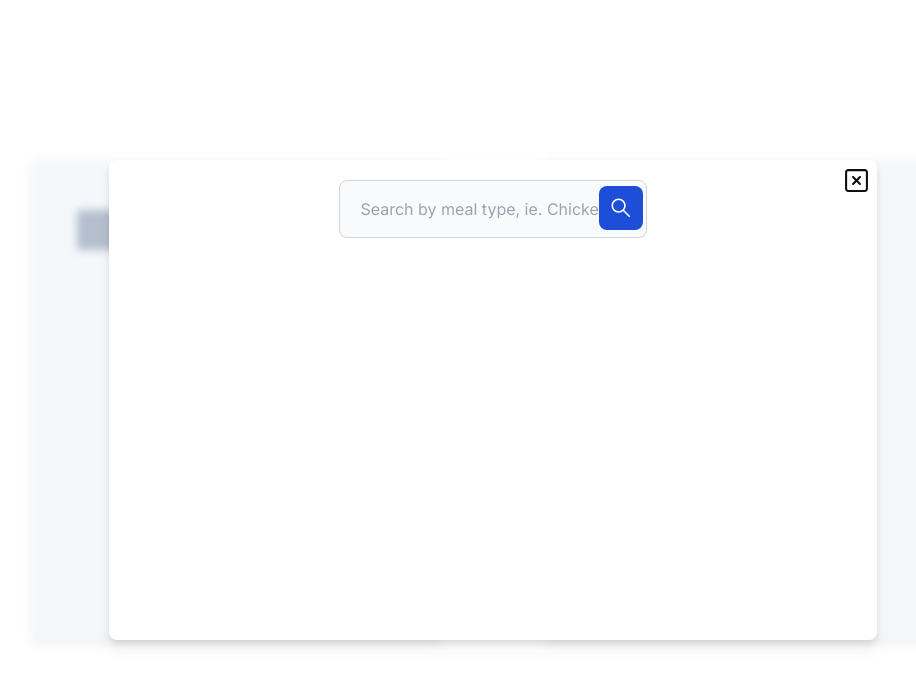
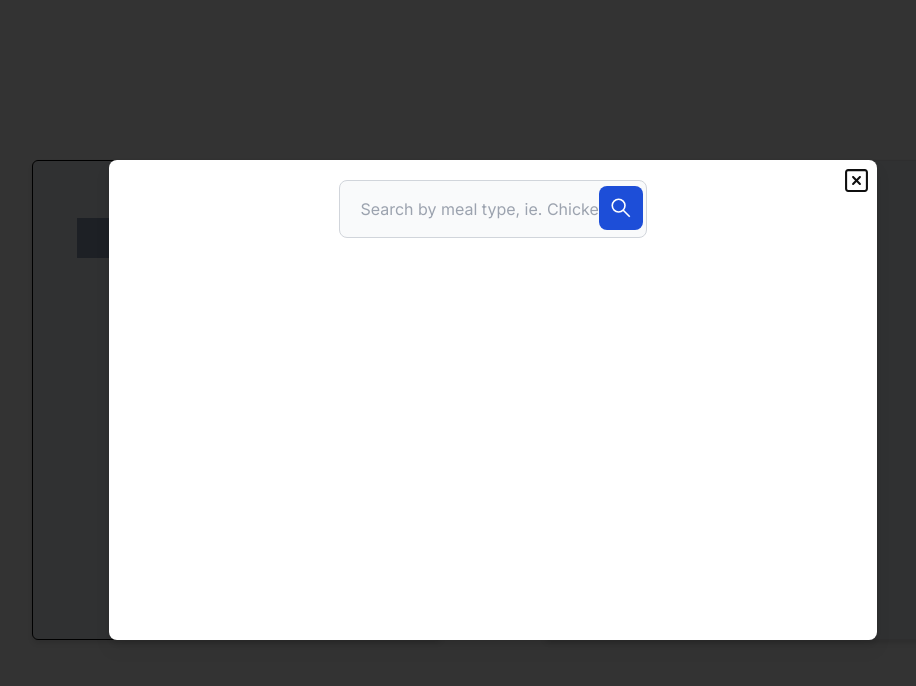
Before and after one commit to jon-tschida/Listify_rebuild, a Next.js app: page / in a window 1280 px wide. Both pictures are taken after a click on the element "Search for recipes". Shown: the top 686 px of the page, without its empty margins (147-1063 px from the left). Built offline with nearby package versions, Linux system fonts and the light colour scheme.

Commit message:
various styling all around

```diff
--- a/src/app/components/FetchedRecipe.js
+++ b/src/app/components/FetchedRecipe.js
@@ -50,27 +50,27 @@ export default function FetchedRecipe(props) {
         src={imageURL}
         width={imageHeightWidth}
         height={imageHeightWidth}
-        className="max-h-[200px] max-w-[200px]"
+        className="flex-2"
       />
-      <div className="flex flex-col justify-around ml-5">
+      <div className="flex flex-col justify-around flex-1 ml-5 text-sm">
         <p
           className="absolute top-0 right-0 p-1 bg-green-300 rounded cursor-pointer select-none h-fit"
           onClick={addMealToList}
         >
           Add
         </p>
-        <div className="flex">
-          <h1 className="mr-1 font-bold">{fetchedTitle}</h1> -
+        <div className="flex flex-col">
+          <h1 className="mr-1 font-bold">{fetchedTitle}</h1>
           <a
             href={fetchedRecipeUrl}
             rel="noreferrer"
             target="_blank"
-            className="ml-1 text-blue-500 underline"
+            className="text-blue-500 underline "
           >
             {fetchedRecipeSource}
           </a>
         </div>
-        <div className="flex flex-wrap w-4/5 border border-red-500">
+        <div className="flex flex-wrap overflow-scroll max-h-4/5 w-5/5">
           {fetchedIngredients.map((ingredient, index) => {
             return (
               <p key={index} className="mr-1">
--- a/src/app/components/Main.js
+++ b/src/app/components/Main.js
@@ -27,12 +27,13 @@ export default function Main() {
         />
       )}
       <div className="flex items-center justify-around w-4/5 h-[600px] absolute left-1/2 top-1/2 -translate-x-1/2 -translate-y-1/2 -z-20">
-        <div className="w-2/5 p-1 border border-b rounded-md h-4/5 drop-shadow-md bg-slate-100">
+        <div className="w-2/5 p-1 border border-black rounded-md h-4/5 drop-shadow-md bg-slate-100">
           <h1 className="text-center">Meals</h1>
           <hr className="w-3/5 m-auto mb-5" />
+          <div className="overflow-scroll h-4/5">
             {mealsList.map((meal, index) => (
-            <div className="flex flex-row-reverse justify-around">
-              <p key={index} className="flex-grow">
+              <div className="flex flex-row-reverse justify-around ">
+                <p key={index} className="flex-grow ">
                   {meal}
                 </p>
               </div>
@@ -42,6 +43,7 @@ export default function Main() {
               setMealsList={setMealsList}
               setListIngredients={setListIngredients}
             />
+          </div>
           <div
             className="absolute bottom-0 p-2 mb-2 translate-x-1/2 rounded-md cursor-pointer select-none right-1/2 bg-slate-800 text-zinc-100"
             onClick={() => openCloseSearchRecipes(setSearchingRecipes)}
--- a/src/app/components/SearchRecipes.js
+++ b/src/app/components/SearchRecipes.js
@@ -79,7 +79,7 @@ export default function SearchRecipes(props) {
   }, [formData]);
 
   return (
-    <div className="w-screen h-screen bg-white/30 backdrop-blur-sm">
+    <div className="w-screen h-screen bg-black/80">
       <div className="absolute flex flex-col w-3/5 -translate-x-1/2 -translate-y-1/2 bg-white rounded-lg drop-shadow-lg h-3/5 left-1/2 top-1/2">
         <Image
           priority
@@ -105,7 +105,7 @@ export default function SearchRecipes(props) {
           {recipeComponents.map((recipeComponent, index) => (
             <div
               key={index}
-              className="flex w-3/5 p-2 m-2 border border-green-200 rounded-md bg-stone-100 drop-shadow-lg laptop:w-5/6"
+              className="flex w-3/5 min-h-[200px] p-2 m-2 rounded-md bg-stone-100 drop-shadow-lg laptop:w-5/6"
             >
               {recipeComponent}
             </div>
```
Lines whose indentation alone changed are shown as unchanged.
